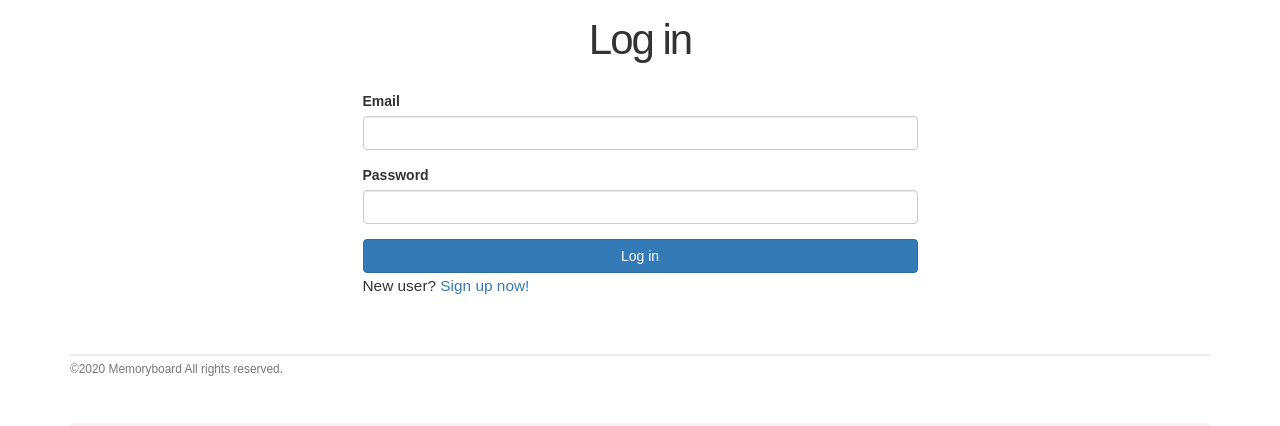
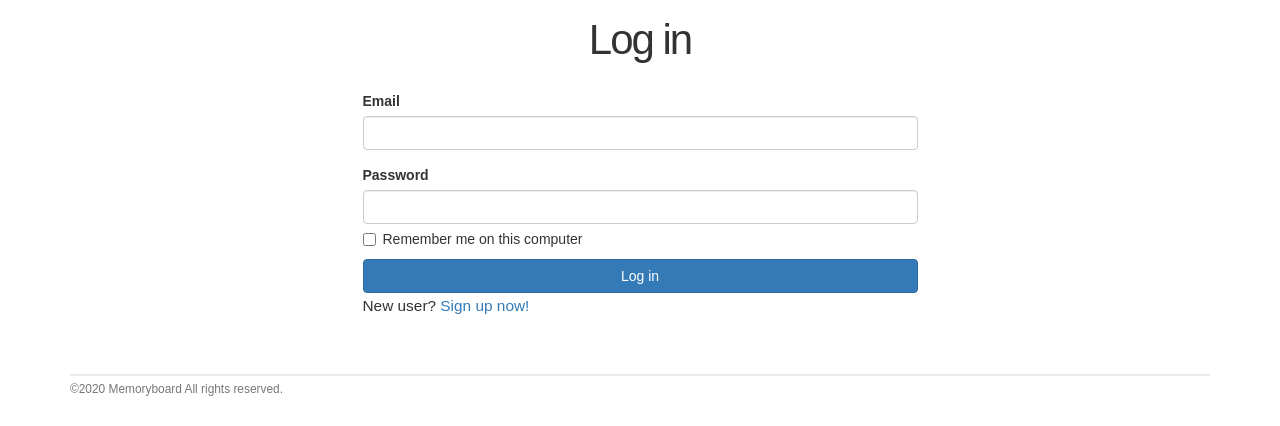
Before and after one commit to cocodog-code/Memoryboard, a Rails app: page /login in a window 1280 px wide. Shown: the part 51-477 px from the top of the page. Run offline with Rails 7, Linux system fonts and the light colour scheme; style sheets or scripts are compiled from the project's sources; some libraries are stand-ins or nearby versions.

Commit message:
Implement advanced login

```diff
--- a/app/assets/stylesheets/custom.scss
+++ b/app/assets/stylesheets/custom.scss
@@ -208,3 +208,17 @@ input {
     color: $state-danger-text;
   }
 }
+
+.checkbox {
+  margin-top: -10px;
+  margin-bottom: 10px;
+  span {
+    margin-left: 20px;
+    font-weight: normal;
+  }
+}
+
+#session_remember_me {
+  width: auto;
+  margin-left: 0;
+}
--- a/app/controllers/sessions_controller.rb
+++ b/app/controllers/sessions_controller.rb
@@ -6,6 +6,7 @@ class SessionsController < ApplicationController
     user = User.find_by(email: params[:session][:email].downcase)
     if user&.authenticate(params[:session][:password])
       log_in user
+      params[:session][:remember_me] == '1' ? remember(user) : forget(user)
       redirect_to user
     else
       flash.now[:danger] = 'Invalid email/password combination'
@@ -14,7 +15,7 @@ class SessionsController < ApplicationController
   end
 
   def destroy
-    log_out
+    log_out if logged_in?
     redirect_to root_url
   end
 end
--- a/app/helpers/sessions_helper.rb
+++ b/app/helpers/sessions_helper.rb
@@ -5,10 +5,23 @@ module SessionsHelper
     session[:user_id] = user.id
   end
 
+  # ユーザーのセッションを永続的にする
+  def remember(user)
+    user.remember
+    cookies.permanent.signed[:user_id] = user.id
+    cookies.permanent[:remember_token] = user.remember_token
+  end
+
   # 現在ログイン中のユーザーを返す（いる場合）
   def current_user
-    if session[:user_id]
-      @current_user ||= User.find_by(id: session[:user_id])
+    if (user_id = session[:user_id])
+      @current_user ||= User.find_by(id: user_id)
+    elsif (user_id = cookies.signed[:user_id])
+      user = User.find_by(id: user_id)
+      if user && user.authenticated?(cookies[:remember_token])
+        log_in user
+        @current_user = user
+      end
     end
   end
 
@@ -17,8 +30,16 @@ module SessionsHelper
     !current_user.nil?
   end
 
+  # 永続的セッションを破棄する
+  def forget(user)
+    user.forget
+    cookies.delete(:user_id)
+    cookies.delete(:remember_token)
+  end
+
   # 現在のユーザーをログアウトする
   def log_out
+    forget(current_user)
     session.delete(:user_id)
     @current_user = nil
   end
--- a/app/views/sessions/new.html.erb
+++ b/app/views/sessions/new.html.erb
@@ -11,6 +11,11 @@
       <%= f.label :password %>
       <%= f.password_field :password, class: 'form-control' %>
 
+      <%= f.label :remember_me, class: "checkbox inline" do %>
+        <%= f.check_box :remember_me %>
+        <span>Remember me on this computer</span>
+      <% end %>
+
       <%= f.submit "Log in", class: "btn btn-primary" %>
     <% end %>
 
--- /dev/null
+++ b/db/migrate/20200618085756_add_remember_digest_to_users.rb
@@ -0,0 +1,5 @@
+class AddRememberDigestToUsers < ActiveRecord::Migration[6.0]
+  def change
+    add_column :users, :remember_digest, :string
+  end
+end
```
Also changed, not shown: app/models/user.rb (+23 -0 lines), db/schema.rb, 1 other file.
